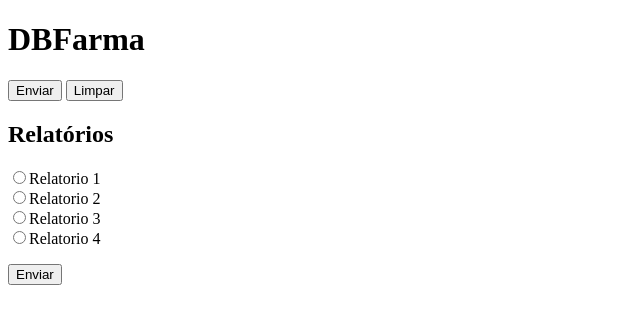
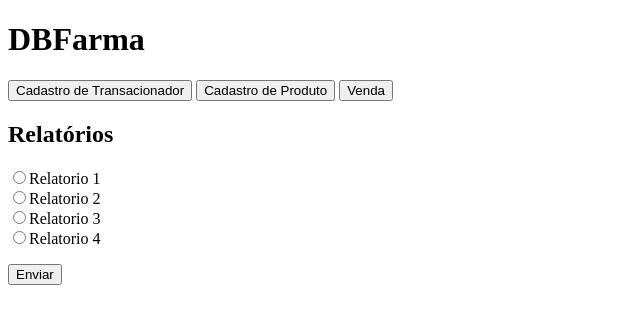
Before and after one commit to maikyramon/DBFarma, a PHP site: page / in a window 1280 px wide. Shown: the top 324 px of the page, without its empty margins (0-640 px from the left). Run offline with PHP 8.4, Linux system fonts and the light colour scheme; the visitor is signed in with stand-in values (Sample User, id 1); some libraries are stand-ins or nearby versions.

Commit message:
ajustes index

```diff
--- a/index.php
+++ b/index.php
@@ -9,9 +9,10 @@ require 'sessao.php';
 </head>
 <body>
 	<h1>DBFarma</h1>
-	<form name ="frmcontato" method ="POST">
-	<button name = "send" type = "submit">Enviar</button>
-	<button name = "clean" type = "reset">Limpar</button>
+	<form name ="frmPrincipal" method ="POST">
+	<input onclick="location.href='cadastroTransicionador.php'" type="button" value="Cadastro de Transacionador"></input>
+	<input onclick="location.href='cadastroProduto.php'" type="button" value="Cadastro de Produto"></input>
+	<input onclick="location.href='venda.php'" type="button" value="Venda"></input>
 
 	<p><p>
 	<h2>Relatórios</h2>
```
